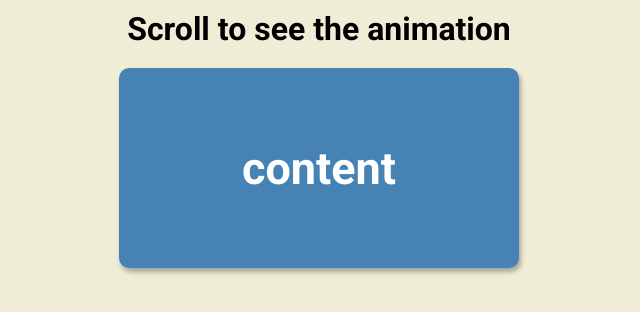
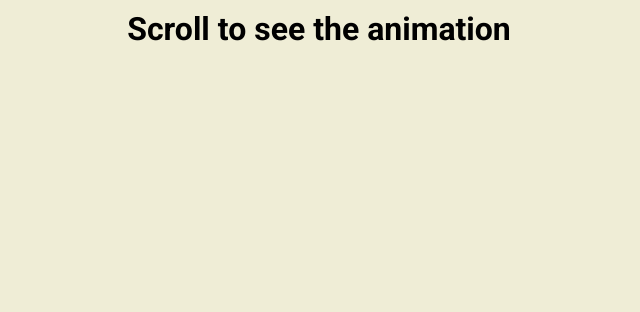
Before and after one commit to eemansayed/scroll-animation, a plain HTML site: page index.html in a window 1280 px wide. Shown: the top 312 px of the page, without its empty margins (321-961 px from the left). Drawn offline with Linux system fonts and the light colour scheme.

Commit message:
edit div with class box

```diff
--- a/index.html
+++ b/index.html
@@ -10,7 +10,7 @@
 </head>
 <body>
  <h1>Scroll to see the animation</h1>
- <div class="box show"><h2>content</h2></div>
+ <div class="box"><h2>content</h2></div>
  <div class="box"><h2>content</h2></div>
  <div class="box"><h2>content</h2></div>
  <div class="box"><h2>content</h2></div>
```
